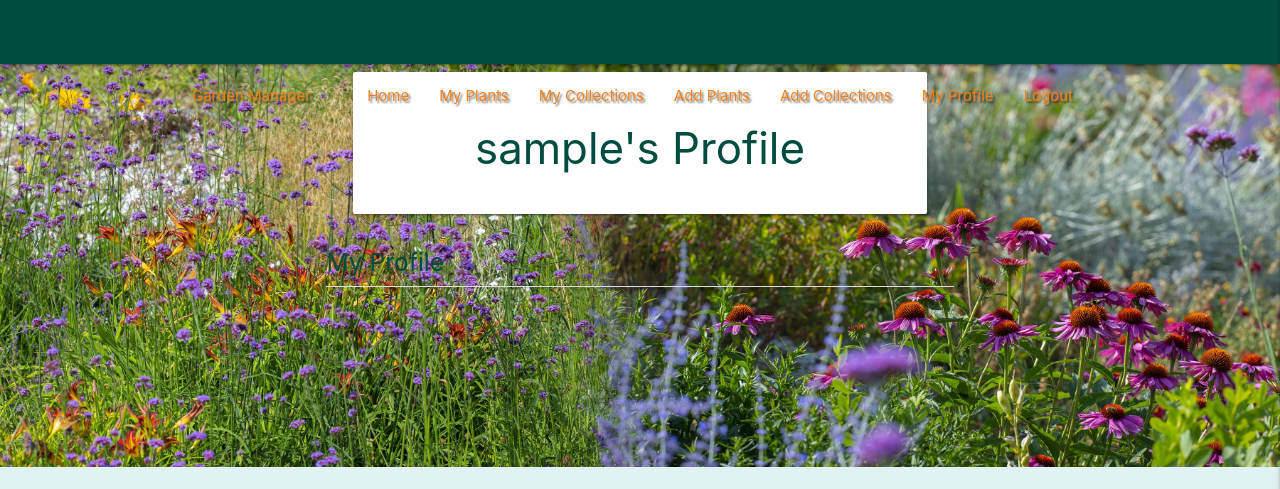
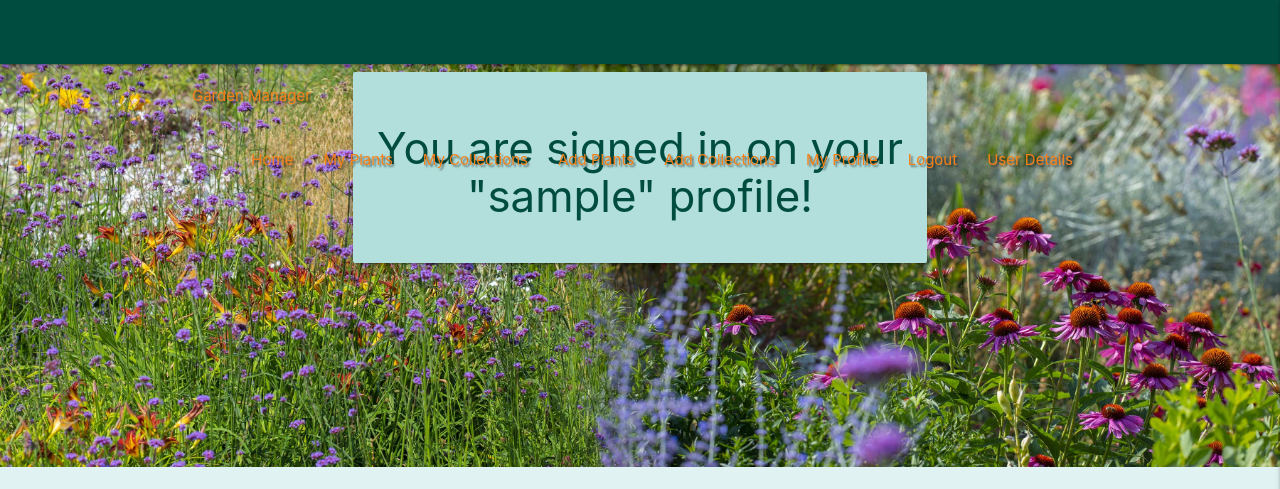
Before and after one commit to Readri205/MS3_Plant_Manager, a Flask app: page /profile/1 in a window 1280 px wide. Shown: the top 489 px of the page. Run offline with Flask 2, Linux system fonts and the light colour scheme; the visitor is signed in with stand-in values (Sample User, id 1); a database or web service that is not in the repository returns one stand-in record (values such as "Sample title"); some libraries are stand-ins or nearby versions.

Commit message:
Add user details page

```diff
--- a/app.py
+++ b/app.py
@@ -173,7 +173,7 @@
         # put the new user into 'session' cookie
         session["user"] = request.form.get("username").lower()
         flash("Registration Successful!")
-    return render_template("register.html")
+    return render_template("index.html")
 
 
 @app.route("/login", methods=["GET", "POST"])
@@ -213,7 +213,8 @@
         {"username": session["user"]})["username"]
 
     if session["user"]:
-        return render_template("profile.html", username=username)
+        return render_template(
+            "profile.html", username=username)
 
     return redirect(url_for("login"))
 
@@ -226,6 +227,12 @@
     return redirect(url_for("login"))
 
 
+@app.route("/get_users")
+def get_users():
+    return render_template("user_details.html",
+                           users=mongo.db.users.find())
+
+
 if __name__ == '__main__':
     app.run(host=os.environ.get('IP'),
             port=int(os.environ.get('PORT')),
--- a/templates/base.html
+++ b/templates/base.html
@@ -25,6 +25,7 @@
 					    <li><a href="{{url_for('add_collections')}}" class="yellow-text text-darken-4">Add Collections</a></li>
                         <li><a href="{{ url_for('profile', username=session['user']) }}" class="yellow-text text-darken-4">My Profile</a></li>
                         <li><a href="{{ url_for('logout') }}" class="yellow-text text-darken-4">Logout</a></li>
+                        <li><a href="{{ url_for('get_users') }}" class="yellow-text text-darken-4">User Details</a></li>
                     {% else %}
                         <li><a href="{{ url_for('login') }}" class="yellow-text text-darken-4">Log In</a></li>
                         <li><a href="{{ url_for('register') }}" class="yellow-text text-darken-4">Register</a></li>
@@ -43,8 +44,9 @@
 			<li><a href="{{url_for('get_collections')}}" class="yellow-text text-darken-4">Collections</a></li>
 			<li><a href="{{url_for('add_plants')}}" class="yellow-text text-darken-4">Add Plants</a></li>
 			<li><a href="{{url_for('add_collections')}}" class="yellow-text text-darken-4">Add Collections</a></li>
-			<li><a href="{{ url_for('profile', username=session['user']) }}" class="yellow-text text-darken-4">Profile</a></li>
+			<li><a href="{{ url_for('profile', username=session['user']) }}" class="yellow-text text-darken-4">My Profile</a></li>
 			<li><a href="{{ url_for('logout') }}" class="yellow-text text-darken-4">Logout</a></li>
+            <li><a href="{{ url_for('get_users') }}" class="yellow-text text-darken-4">User Details</a></li>
 			{% else %}
 			<li><a href="{{ url_for('login') }}" class="yellow-text text-darken-4">Log In</a></li>
 			<li><a href="{{ url_for('register') }}" class="yellow-text text-darken-4">Register</a></li>
--- a/templates/profile.html
+++ b/templates/profile.html
@@ -2,43 +2,12 @@
 
     <div class="row">
         <div class="col s12 m8 offset-m2">
-            <div class="card-panel">
+            <div class="card-panel teal lighten-4">
                 <h3 class="center-align teal-text text-darken-4">
-                    {{ username }}'s Profile
-                    {{ first_name}}
+                    You are signed in on your "{{ username }}" profile!
                 </h3>
             </div>
         </div>
     </div>
 
-    <div class="container">
-
-    <h5 class="teal-text text-darken-4">My Profile</h5>
-    <ul class="collapsible" data-collapsible="accordion">
-    {% for user in users %}
-
-        <li>
-            <div class="collapsible-header teal lighten-4">
-                <div class="col s9 teal-text text-darken-4">
-                    <i class="fas fa-spa"></i>{{user.username}}
-                </div>
-            <div class="col s3">
-                <i class="material-icons">expand_more</i>
-            </div>
-            </div>
-            <div class="collapsible-body">
-                <span><strong>First Name: </strong></span><span> {{user.first_name}}</span> <br>
-                <span><strong>Last Name: </strong></span><span> {{user.last_name}}</span> <br>
-                <span><strong>Email: </strong></span><span> {{user.email}}</span> <br>
-                <span><strong>Phone Number: </strong></span><span> {{user.phone_number}}</span> <br>
-            <div class="btn-css">
-                <a href="{{url_for('edit_plant', plant_id=plant._id)}}" class="waves-effect waves-light btn"><i class="material-icons"></i>Edit</a>
-                <a href="{{url_for('delete_plant', plant_id=plant._id)}}" class="waves-effect waves-light red darken-2 btn right"><i class="material-icons"></i>Delete</a>
-            </div>
-            </div>
-        </li>
-
-    {% endfor %}
-    </ul>
-    </div>
 {% endblock %}
```
Also changed, not shown: templates/user_details.html (added, +29 -0 lines), README.md.
